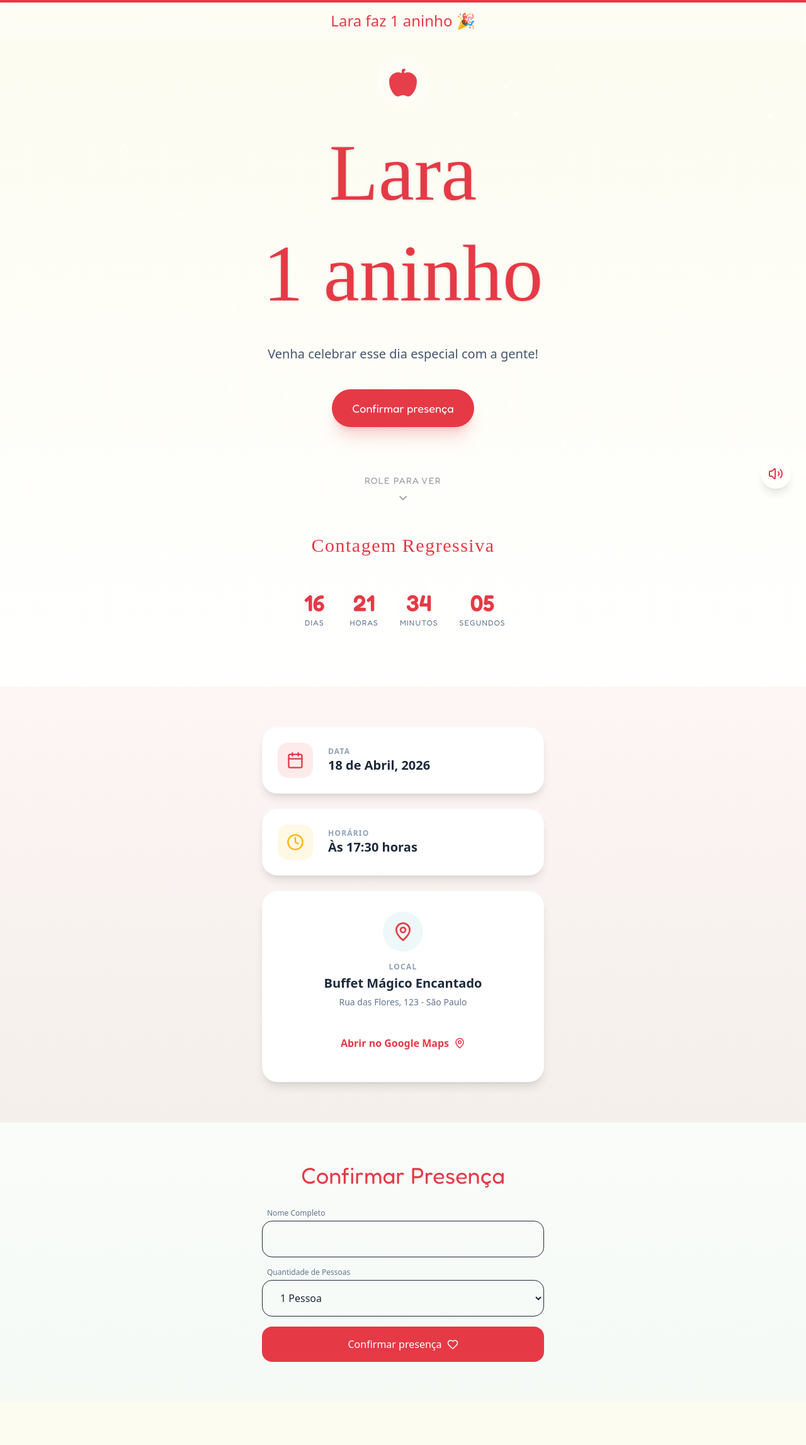
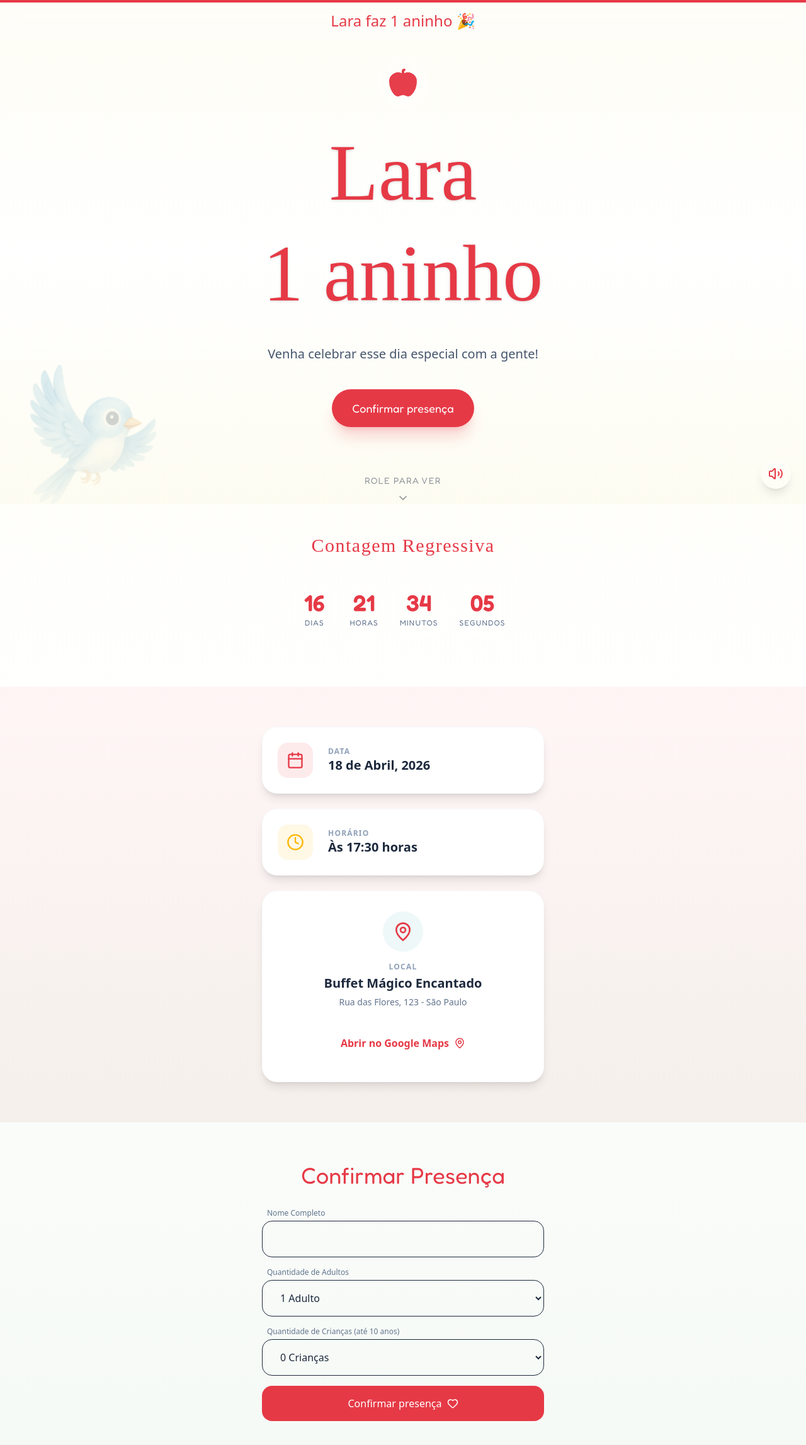
Before and after one commit to luancunha/1ano-lara, a React (Vite) app: page / in a window 1280 px wide. Shown: the top 2294 px of the page at 63% size. Before the commit the page ends 2226 px from the top, so only its background shows below. Built offline with nearby package versions, Linux system fonts and the light colour scheme; a web font is replaced by a local one.

Commit message:
alterações no site

```diff
--- a/index.html
+++ b/index.html
@@ -1,9 +1,10 @@
 <!doctype html>
-<html lang="en">
+<html lang="pt-br">
   <head>
     <meta charset="UTF-8" />
     <meta name="viewport" content="width=device-width, initial-scale=1.0" />
-    <title>Site</title>
+    <link rel="shortcut icon" href="imagem/red-apple.png" type="image/x-icon" />
+    <title>Lara 1 ano</title>
   </head>
   <body>
     <div id="root"></div>
--- a/src/App.tsx
+++ b/src/App.tsx
@@ -4,6 +4,7 @@ import { MagicParticles } from './components/MagicParticles';
 import { MusicPlayer } from './components/MusicPlayer';
 import { Countdown } from './components/Countdown';
 import { RSVPForm } from './components/RSVPForm';
+import heroImage from '../imagem/hero.png';
 
 export default function App() {
   const { scrollYProgress } = useScroll();
@@ -52,6 +53,11 @@ export default function App() {
 
       {/* Hero Section */}
       <section className="relative min-h-screen w-full flex flex-col items-center justify-center pt-20 px-6 text-center overflow-hidden">
+        <div
+          className="absolute inset-0 bg-center bg-cover bg-no-repeat"
+          style={{ backgroundImage: `url(${heroImage})` }}
+        />
+        <div className="absolute inset-0 bg-gradient-to-b from-soft-cream/70 via-white/55 to-soft-cream/90" />
         <motion.div
           variants={containerVariants}
           initial="hidden"
--- a/src/components/RSVPForm.tsx
+++ b/src/components/RSVPForm.tsx
@@ -1,4 +1,4 @@
-import { useState, FormEvent } from 'react';
+import { useState, FormEvent, useEffect } from 'react';
 import { motion, AnimatePresence } from 'motion/react';
 import { Heart } from 'lucide-react';
 
@@ -9,8 +9,25 @@ export const RSVPForm = () => {
   const [errorMessage, setErrorMessage] = useState('');
   const [formData, setFormData] = useState({
     name: '',
-    guests: '1',
+    adults: '1',
+    children: '0',
   });
+
+  useEffect(() => {
+    if (status === 'success') {
+      const mensagem = encodeURIComponent(
+        `Olá! Acabei de confirmar presença.\n\nNome: ${formData.name}\nAdultos: ${formData.adults}\nCrianças (até 10 anos): ${formData.children}`
+      );
+
+      const numero = '5538992108923'; // troque pelo seu número com DDI + DDD
+
+      const timer = setTimeout(() => {
+        window.open(`https://wa.me/${numero}?text=${mensagem}`, '_blank');
+      }, 1500); // espera a mensagem de confirmação aparecer antes de abrir o WhatsApp
+
+      return () => clearTimeout(timer);
+    }
+  }, [status, formData]);
 
   const handleSubmit = async (e: FormEvent) => {
     e.preventDefault();
@@ -27,16 +44,17 @@ export const RSVPForm = () => {
         },
         body: JSON.stringify({
           nome: formData.name,
-          quantidade: formData.guests,
+          adultos: formData.adults,
+          criancas: formData.children,
+          _subject: 'Novo RSVP 🎉',
         }),
       });
 
-      if (response.ok) {
-        setStatus('success');
-        setFormData({ name: '', guests: '1' });
-      } else {
+      if (!response.ok) {
         throw new Error('Erro ao enviar formulário');
       }
+
+      setStatus('success');
     } catch (error) {
       setStatus('error');
       setErrorMessage('Não foi possível enviar. Tente novamente.');
@@ -60,7 +78,9 @@ export const RSVPForm = () => {
               <h3 className="text-2xl font-body text-apple-red mb-2">
                 ✨ Presença confirmada!
               </h3>
-              <p className="text-slate-600">Estamos ansiosos por você! 💖</p>
+              <p className="text-slate-600">
+                Estamos ansiosos por você! 💖
+              </p>
             </motion.div>
           ) : (
             <motion.div key="form" initial={{ opacity: 0 }} animate={{ opacity: 1 }}>
@@ -86,18 +106,37 @@ export const RSVPForm = () => {
 
                 <div>
                   <label className="block text-xs text-slate-500 mb-1 ml-2">
-                    Quantidade de Pessoas
+                    Quantidade de Adultos
                   </label>
                   <select
-                    value={formData.guests}
+                    value={formData.adults}
                     onChange={(e) =>
-                      setFormData({ ...formData, guests: e.target.value })
+                      setFormData({ ...formData, adults: e.target.value })
                     }
                     className="w-full px-6 py-4 rounded-2xl border"
                   >
                     {[1, 2, 3, 4, 5].map((n) => (
                       <option key={n} value={n}>
-                        {n} {n === 1 ? 'Pessoa' : 'Pessoas'}
+                        {n} {n === 1 ? 'Adulto' : 'Adultos'}
+                      </option>
+                    ))}
+                  </select>
+                </div>
+
+                <div>
+                  <label className="block text-xs text-slate-500 mb-1 ml-2">
+                    Quantidade de Crianças (até 10 anos)
+                  </label>
+                  <select
+                    value={formData.children}
+                    onChange={(e) =>
+                      setFormData({ ...formData, children: e.target.value })
+                    }
+                    className="w-full px-6 py-4 rounded-2xl border"
+                  >
+                    {[0, 1, 2, 3, 4, 5].map((n) => (
+                      <option key={n} value={n}>
+                        {n} {n === 1 ? 'Criança' : 'Crianças'}
                       </option>
                     ))}
                   </select>
```
Also changed, not shown: imagem/hero.png (added), imagem/red-apple.png (added).
